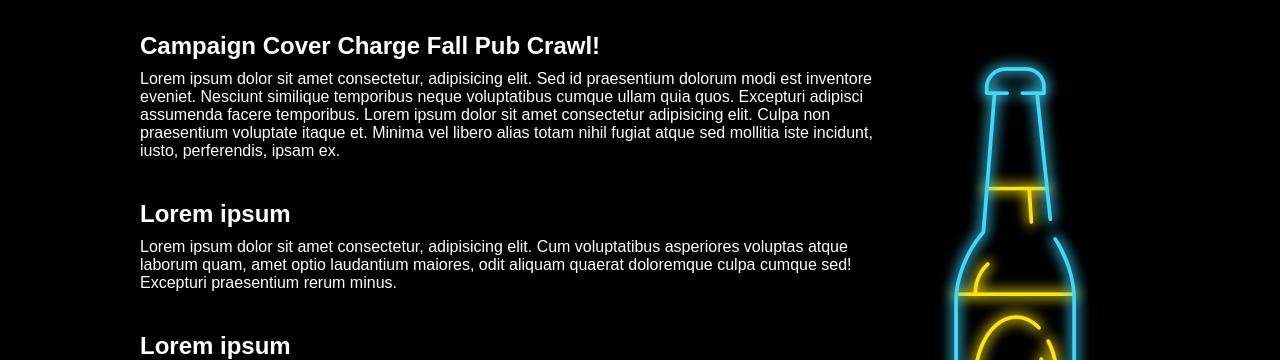
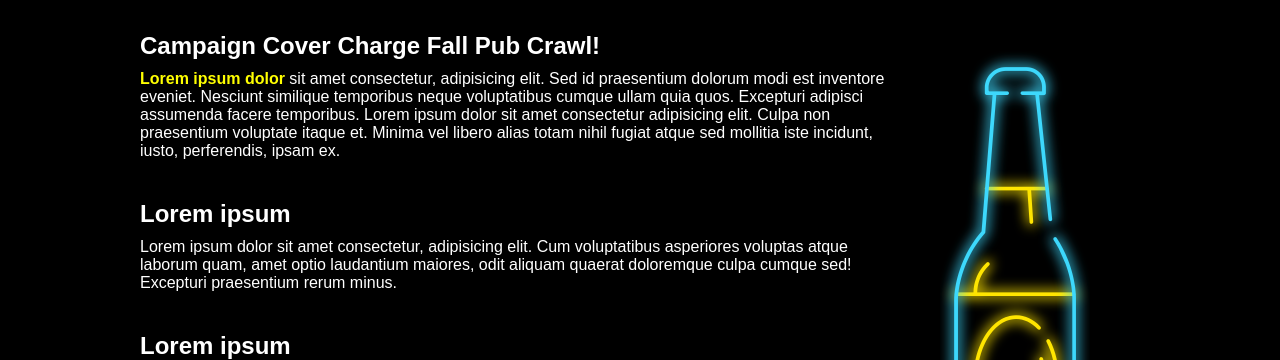
Before and after one commit to cwaycarter/assignment4, a plain HTML site: page index.html in a window 1280 px wide. Shown: the part 802-1162 px from the top of the page. Drawn offline with Linux system fonts and the light colour scheme.

Commit message:
Added span tag and styling

```diff
--- a/css/styles.css
+++ b/css/styles.css
@@ -54,6 +54,11 @@ h2 {
     margin-bottom: 10px;
 }
 
+span {
+    color: yellow;
+    font-weight: bold;
+}
+
 
 /* =====================================
 
--- a/index.html
+++ b/index.html
@@ -39,8 +39,8 @@
 
             <h1>Campaign Cover Charge Fall Pub Crawl!</h1>
 
-            <p>Lorem ipsum dolor sit amet consectetur, adipisicing elit. Sed id praesentium dolorum modi est inventore eveniet. Nesciunt similique temporibus neque voluptatibus cumque ullam quia quos. Excepturi adipisci assumenda facere temporibus. Lorem
-                ipsum dolor sit amet consectetur adipisicing elit. Culpa non praesentium voluptate itaque et. Minima vel libero alias totam nihil fugiat atque sed mollitia iste incidunt, iusto, perferendis, ipsam ex.</p>
+            <p><span>Lorem ipsum dolor </span>sit amet consectetur, adipisicing elit. Sed id praesentium dolorum modi est inventore eveniet. Nesciunt similique temporibus neque voluptatibus cumque ullam quia quos. Excepturi adipisci assumenda facere temporibus.
+                Lorem ipsum dolor sit amet consectetur adipisicing elit. Culpa non praesentium voluptate itaque et. Minima vel libero alias totam nihil fugiat atque sed mollitia iste incidunt, iusto, perferendis, ipsam ex.</p>
         </section>
 
         <section>
```
